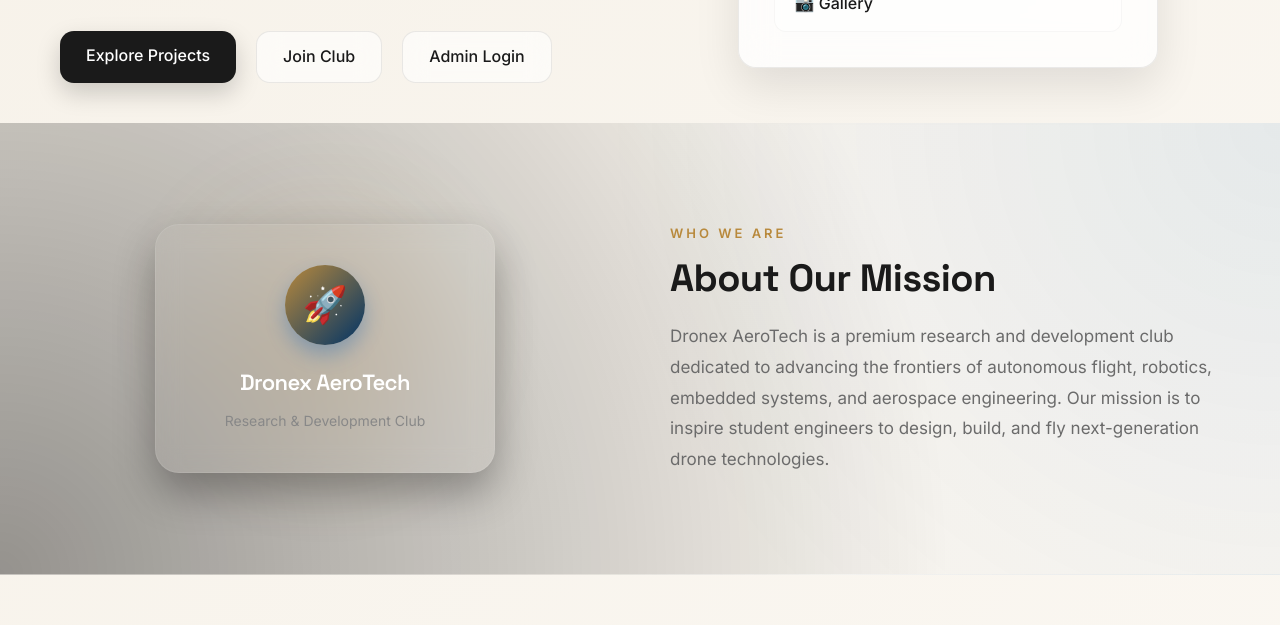
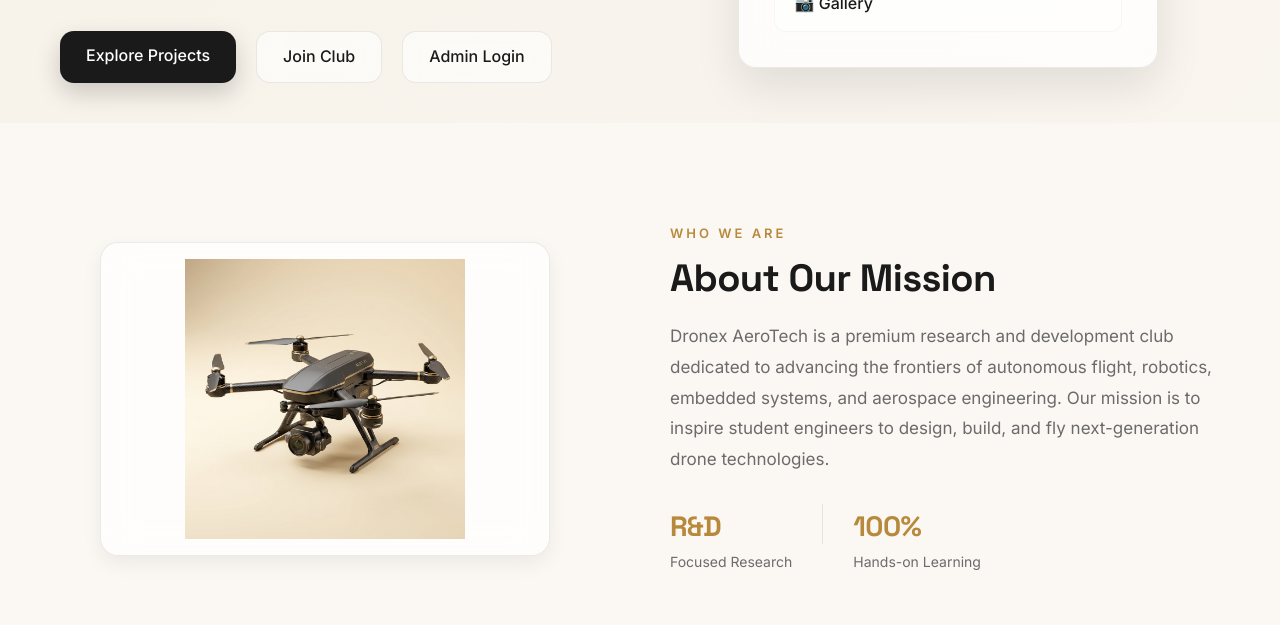
Before and after one commit to chandanisolanki9343-hub/dronex-aerotech, a React (Vite) app in the folder frontend/: page / in a window 1280 px wide. Shown: the part 620-1245 px from the top of the page. Built offline with nearby package versions, Linux system fonts and the light colour scheme; no server answers.

Commit message:
Update homepage About section styling and background colors to match light theme with new high-quality drone picture

```diff
--- a/frontend/src/pages/Home.jsx
+++ b/frontend/src/pages/Home.jsx
@@ -58,8 +58,8 @@ function Home() {
       {/* Premium About Section */}
       <section className="home-about-section" style={{
         padding: "100px 24px",
-        background: "radial-gradient(circle at top right, rgba(0, 86, 179, 0.08), transparent 50%), radial-gradient(circle at bottom left, rgba(0, 0, 0, 0.4), transparent 70%)",
-        borderBottom: "1px solid rgba(255, 255, 255, 0.05)",
+        background: "var(--bg-soft)",
+        borderBottom: "1px solid var(--border)",
         display: "flex",
         justifyContent: "center",
         alignItems: "center"
@@ -72,53 +72,37 @@ function Home() {
           gap: "60px",
           alignItems: "center"
         }}>
-          {/* Left Column: Visual Emblem/Logo */}
+          {/* Left Column: Premium Drone Image */}
           <div style={{
             display: "flex",
             justifyContent: "center",
             position: "relative"
           }}>
-            {/* Glowing Backdrop */}
-            <div style={{
-              position: "absolute",
-              width: "220px",
-              height: "220px",
-              borderRadius: "50%",
-              background: "var(--accent, #0056b3)",
-              filter: "blur(60px)",
-              opacity: 0.15,
-              zIndex: 0
-            }}></div>
-
             <div style={{
               position: "relative",
               zIndex: 1,
-              background: "rgba(255, 255, 255, 0.02)",
-              backdropFilter: "blur(12px)",
-              border: "1px solid rgba(255, 255, 255, 0.08)",
-              padding: "40px",
-              borderRadius: "24px",
-              boxShadow: "0 20px 40px rgba(0, 0, 0, 0.3)",
+              background: "var(--card)",
+              backdropFilter: "blur(18px)",
+              border: "1px solid var(--border)",
+              padding: "16px",
+              borderRadius: "var(--radius-md, 18px)",
+              boxShadow: "var(--shadow-sm)",
               textAlign: "center",
-              maxWidth: "340px",
-              width: "100%"
+              maxWidth: "450px",
+              width: "100%",
+              overflow: "hidden"
             }}>
-              <div style={{
-                width: "80px",
-                height: "80px",
-                margin: "0 auto 20px auto",
-                borderRadius: "50%",
-                background: "linear-gradient(135deg, var(--accent, #0056b3), #003366)",
-                display: "flex",
-                alignItems: "center",
-                justifyContent: "center",
-                fontSize: "36px",
-                boxShadow: "0 10px 20px rgba(0, 86, 179, 0.3)"
-              }}>
-                🚀
-              </div>
-              <h3 style={{ fontSize: "22px", fontWeight: "600", margin: "0 0 10px 0", color: "#fff" }}>Dronex AeroTech</h3>
-              <p style={{ fontSize: "14px", color: "#888", margin: 0 }}>Research & Development Club</p>
+              <img
+                src="/drone-about.png"
+                alt="Dronex AeroTech Drone"
+                style={{
+                  width: "100%",
+                  height: "280px",
+                  objectFit: "contain",
+                  borderRadius: "12px",
+                  display: "block"
+                }}
+              />
             </div>
           </div>
 
@@ -126,10 +110,10 @@ function Home() {
           <div style={{ zIndex: 1, textAlign: "left" }}>
             <span style={{
               fontSize: "13px",
-              fontWeight: "750",
+              fontWeight: "700",
               textTransform: "uppercase",
               letterSpacing: "3px",
-              color: "var(--accent, #0056b3)",
+              color: "var(--accent)",
               display: "block",
               marginBottom: "12px"
             }}>
@@ -137,7 +121,7 @@ function Home() {
             </span>
             <h2 style={{
               fontSize: "38px",
-              fontWeight: "850",
+              fontWeight: "700",
               lineHeight: "1.2",
               margin: "0 0 20px 0",
               fontFamily: "var(--font-heading)",
@@ -153,6 +137,18 @@ function Home() {
             }}>
               Dronex AeroTech is a premium research and development club dedicated to advancing the frontiers of autonomous flight, robotics, embedded systems, and aerospace engineering. Our mission is to inspire student engineers to design, build, and fly next-generation drone technologies.
             </p>
+
+            <div style={{ display: "flex", gap: "30px", marginTop: "30px" }}>
+              <div>
+                <h4 style={{ fontSize: "28px", fontWeight: "700", color: "var(--accent)", margin: 0, fontFamily: "var(--font-heading)" }}>R&D</h4>
+                <span style={{ fontSize: "14px", color: "var(--secondary)" }}>Focused Research</span>
+              </div>
+              <div style={{ width: "1px", background: "var(--border)", height: "40px" }}></div>
+              <div>
+                <h4 style={{ fontSize: "28px", fontWeight: "700", color: "var(--accent)", margin: 0, fontFamily: "var(--font-heading)" }}>100%</h4>
+                <span style={{ fontSize: "14px", color: "var(--secondary)" }}>Hands-on Learning</span>
+              </div>
+            </div>
           </div>
         </div>
       </section>
```
Also changed, not shown: frontend/public/drone-about.png (added).
